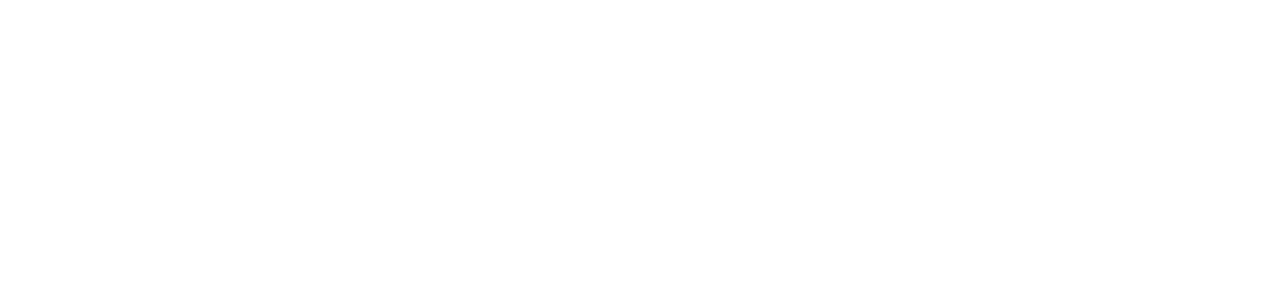
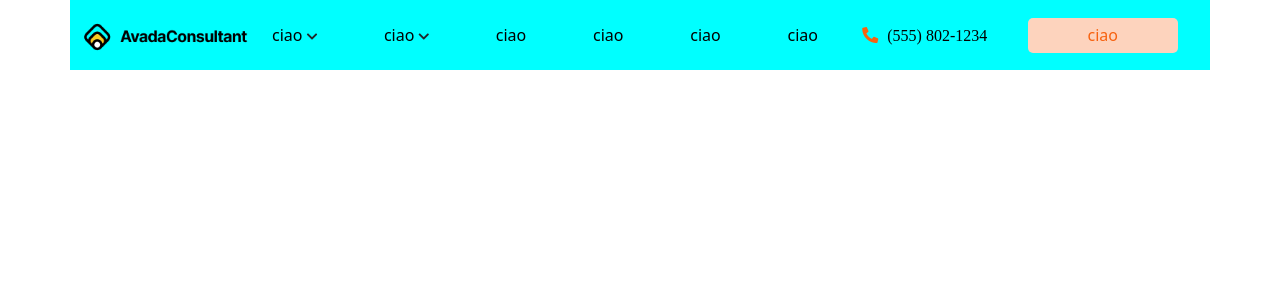
Before and after one commit to FedericoCaf/proj-html-vuejs, a Vue app: page / in a window 1280 px wide. Shown: the top 300 px of the page. Built offline with nearby package versions, Linux system fonts and the light colour scheme.

Commit message:
header-in-progress

```diff
--- a/package.json
+++ b/package.json
@@ -8,6 +8,7 @@
     "lint": "vue-cli-service lint"
   },
   "dependencies": {
+    "bootstrap": "^5.1.3",
     "core-js": "^3.6.5",
     "vue": "^2.6.11"
   },
--- a/public/index.html
+++ b/public/index.html
@@ -5,6 +5,7 @@
     <meta http-equiv="X-UA-Compatible" content="IE=edge">
     <meta name="viewport" content="width=device-width,initial-scale=1.0">
     <link rel="icon" href="<%= BASE_URL %>favicon.ico">
+    <link rel="stylesheet" href="https://cdnjs.cloudflare.com/ajax/libs/font-awesome/5.10.1/css/all.min.css" integrity="sha512-9my9Mb2+0YO+I4PUCSwUYO7sEK21Y0STBAiFEYoWtd2VzLEZZ4QARDrZ30hdM1GlioHJ8o8cWQiy8IAb1hy/Hg==" crossorigin="anonymous" referrerpolicy="no-referrer" />
     <title><%= htmlWebpackPlugin.options.title %></title>
   </head>
   <body>
--- a/src/App.vue
+++ b/src/App.vue
@@ -1,18 +1,23 @@
 <template>
+
+  <Header/>
 
 </template>
 
 <script>
 
+import Header from './components/Header.vue';
 
 export default {
   name: 'App',
   components: {
-
+    Header
   }
 }
 </script>
 
 <style lang="scss">
 
+@import './assets/style/generals.scss'
+
 </style>
--- /dev/null
+++ b/src/assets/style/generals.scss
@@ -0,0 +1,5 @@
+@import '~bootstrap/scss/bootstrap.scss';
+
+*{
+  list-style: none;
+}
--- /dev/null
+++ b/src/assets/style/vars.scss
@@ -0,0 +1 @@
+$primary-color: #f76210;
--- /dev/null
+++ b/src/components/Header.vue
@@ -0,0 +1,102 @@
+<template>
+  <header class="container">
+    <div class="row d-flex">
+
+      <div class="logo-header col-2 d-flex align-items-center">
+        <img src="../assets/img/avada-marketing-logo.png" alt="logo">
+      </div>
+      <ul class="d-flex align-items-center justify-content-between col-6">
+
+       <li> <a href=""> ciao </a> <i class="fas fa-chevron-down"></i> </li>
+       <li> <a href=""> ciao </a> <i class="fas fa-chevron-down"></i></li>
+       <li> <a href=""> ciao </a> </li>
+       <li> <a href=""> ciao </a> </li>
+       <li> <a href=""> ciao </a> </li>
+       <li> <a href=""> ciao </a> </li>
+
+
+      </ul>
+      <div class="phone-contact col-4 d-flex justify-content-around align-items-center">
+         <a href="#"> <i class="fas fa-phone-alt"> <span> (555) 802-1234 </span> </i></a>
+         <button>ciao</button>
+      </div>
+
+    </div>
+
+
+  </header>
+</template>
+
+<script>
+
+export default {
+  name: 'Header'
+}
+
+
+</script>
+
+<style lang="scss" scoped>
+
+@import '../assets/style/vars.scss';
+
+ header{
+   height: 70px;
+   background-color: aqua;
+     .logo-header{
+       height: 70px;
+        img{
+          width: 100%;
+          padding-top: 4px;
+          cursor:pointer;
+        }
+     }
+     .phone-contact{
+       height: 70px;
+        button{
+          height: 50%;
+          width: 150px;
+          border: none;
+          border-radius: 5px;
+          background-color: lighten( $primary-color, 35% );
+          color: $primary-color;
+        }
+        .fa-phone-alt{
+          color: $primary-color;
+           span{
+             padding-left: 5px;
+             color: black;
+             font-weight: 400;
+           }
+        }
+     }
+
+     ul{
+      //  background-color: crimson;
+       height: 70px;
+         li{
+           height: 35px;
+           line-height: 35px;
+           border-bottom: 2px solid transparent;
+             a{
+               text-decoration: none;
+               color: black;
+             }
+
+             .fa-chevron-down{
+               font-size: 12px;
+               cursor: pointer;
+             }
+         }
+
+         li:hover{
+           border-bottom: 2px solid $primary-color;
+         }
+
+         li:hover a, li:hover i{
+           color: $primary-color;
+         }
+      }
+ }
+
+</style>
```
Also changed, not shown: src/components/Footer.vue (added, +13 -0 lines), src/components/Jumbo.vue (added, +13 -0 lines), src/components/Main.vue (added, +13 -0 lines), src/components/Marketing.vue (added, +13 -0 lines), src/components/Svgsection.vue (added, +13 -0 lines), 2 other files (tests, documents, lock files or other folders).
